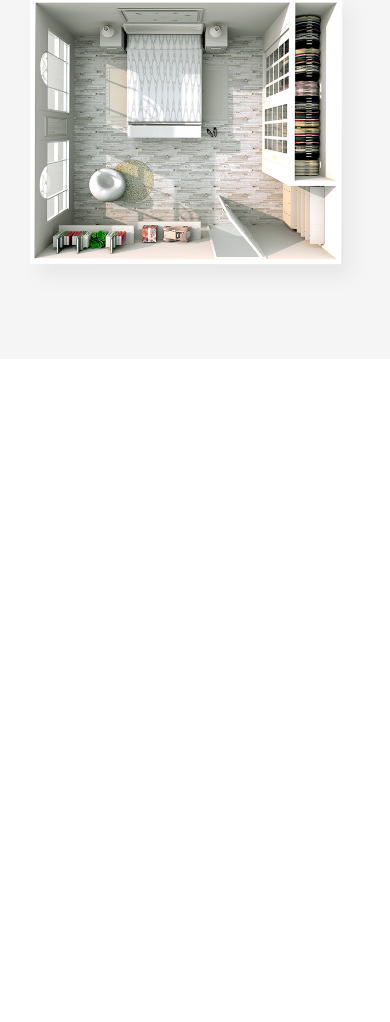
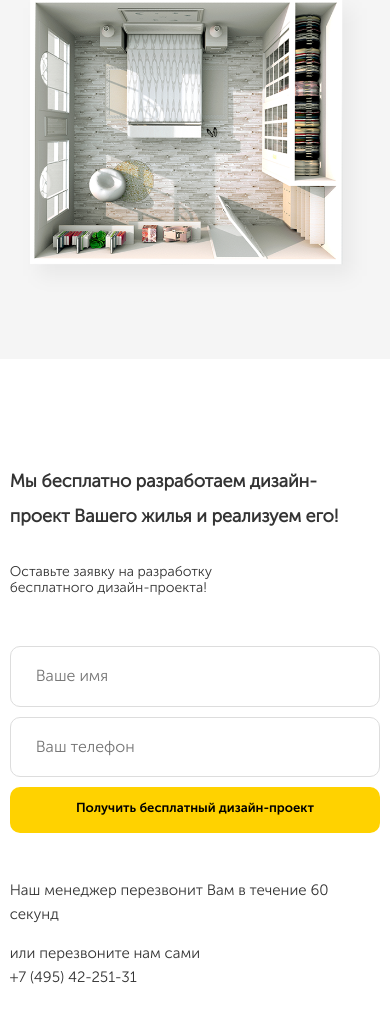
Before and after one commit to sviatoslavveklenko/repair, a plain HTML site: page src/index.html in a window 390 px wide. Shown: the part 508-1530 px from the top of the page. Before the commit the page ends 867 px from the top, so only its background shows below. Drawn offline with Linux system fonts and the light colour scheme.

Commit message:
Сверстал секцию offer,добавил псевдоклассы и псевдоэлементы в проект

```diff
--- a/src/index.html
+++ b/src/index.html
@@ -42,6 +42,23 @@
 			</div>
 		</div>
 		</section>
+		<section class="offer section">
+			<div class="container">
+				<div class="offer-block">
+					<h2 class="offer__title">Мы бесплатно разработаем дизайн-проект Вашего жилья и реализуем его!</h2>
+					<span class="offer__subtitle">Оставьте заявку на разработку бесплатного дизайн-проекта!</span>
+					<form action="" class="form offer-form">
+						<input type="text" placeholder="Ваше имя" class="input offer-form__input">
+						<input type="tel" placeholder="Ваш телефон" class="input offer-form__input">
+						<button class="button offer-form__button">Получить бесплатный дизайн-проект</button>
+					</form>
+					<div class="offer-info">
+					<p class="offer-info__1">Наш менеджер перезвонит Вам в течение 60 секунд</p>
+					<p class="offer-info__1">или перезвоните нам сами <span class="offer-info__phone">+7 (495) 42-251-31</span> </p>
+					</div>
+				</div>
+			</div>
+		</section>
 	</main>
 </body>
 </html>
--- a/src/sass/_colors.sass
+++ b/src/sass/_colors.sass
@@ -1,3 +1,4 @@
 $main-color: #FFD200
 $text-color: #333333
 $bg-color: #F5F5F5
+$input-color: #DDDDDD
--- a/src/sass/_interface.sass
+++ b/src/sass/_interface.sass
@@ -1,3 +1,5 @@
+*
+	box-sizing: border-box
 body
 	color: $text-color
 	+reg
@@ -22,3 +24,13 @@ body
 	border: none
 	border-radius: 10px
 	padding: 14px 30px 17px 30px
+	+bold
+	&:hover
+		background-color: lighten($main-color,27%)
+		cursor: pointer
+.input
+	padding: 20px 25px
+	border-radius: 10px
+	border: 1px $input-color solid
+	margin-bottom: 30px
+	width: 240px
--- a/src/sass/blocks/_hero.sass
+++ b/src/sass/blocks/_hero.sass
@@ -6,7 +6,7 @@
 		align-items: center
 	&-text
 		flex-basis: 50%
-		padding-right: 140px
+		padding-right: 100px
 		&__title
 			font-size: 41px
 			line-height: 1.4
@@ -28,6 +28,8 @@
 			display: flex
 			align-items: center
 			margin-bottom: 30px
+			&:last-child
+				margin-bottom: 0
 		&__image
 			margin-right: 30px
 	&-image
--- /dev/null
+++ b/src/sass/blocks/_offer.sass
@@ -0,0 +1,72 @@
+.offer
+	background: url('../img/offer/Clip.png') no-repeat
+	background-size: contain
+	background-position: center right
+	padding: 90px 0
+	position: relative
+	&::before
+		content: ''
+		width: 50%
+		height: 100%
+		position: absolute
+		top: 0
+		left: 0
+		background-color: #fff
+
+	&-block
+		width: 50%
+		padding-right: 90px
+		position: relative
+	&__title
+		margin-bottom: 30px
+		max-width: 360px
+		line-height: 35px
+	&__subtitle
+		margin-bottom: 50px
+		display: inline-block
+		max-width: 280px
+	&-form
+		&__input:first-child
+			margin-right: 10px
+		&__button
+			width: 100%
+			margin-bottom: 30px
+	&-info
+		display: flex
+		line-height: 24px
+		font-size: 15px
+		&__1
+			width: 240px
+			&:first-child
+				margin-right: 50px
+@media (max-width:1200px)
+	.offer
+		background-size: cover
+		&-form
+			&__input
+				margin-bottom: 10px
+				width: 100%
+			&__button
+				font-size: 13px
+		&-info
+			display: flex
+			flex-direction: column
+			&__1
+				margin-bottom: 0
+				width: 100%
+			&__phone
+				display: block
+
+@media (max-width:768px)
+	.offer
+		background: #fff
+		&-block
+			width: 100%
+			padding-right: 0
+		&__title
+			font-size: 18px
+		&__subtitle
+			font-size: 14px
+		&-form
+			&button
+				padding: 0
--- a/src/sass/style.sass
+++ b/src/sass/style.sass
@@ -3,3 +3,4 @@
 @import 'interface'
 @import 'blocks/navbar'
 @import 'blocks/hero'
+@import 'blocks/offer'
```
Also changed, not shown: src/css/style.css, src/img/offer/Clip.png (added), 1 other file.
